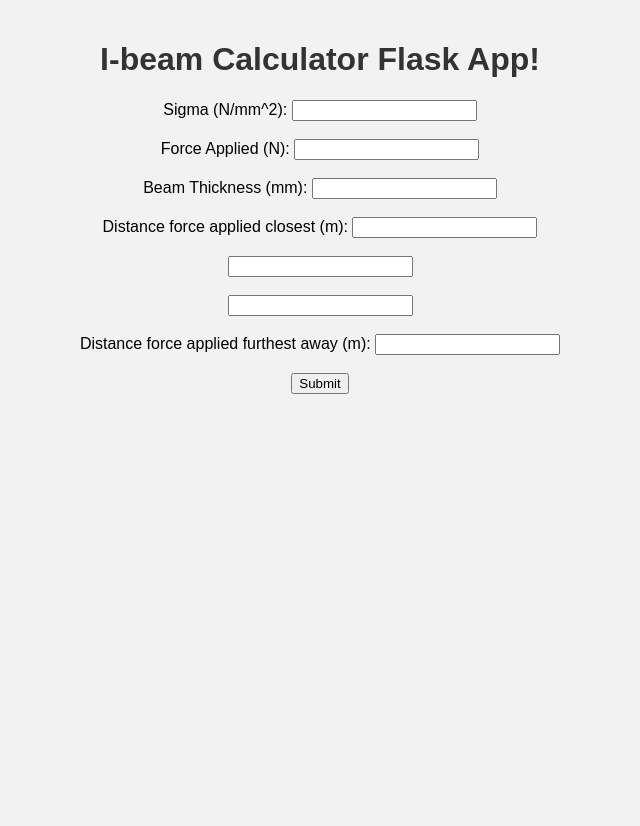
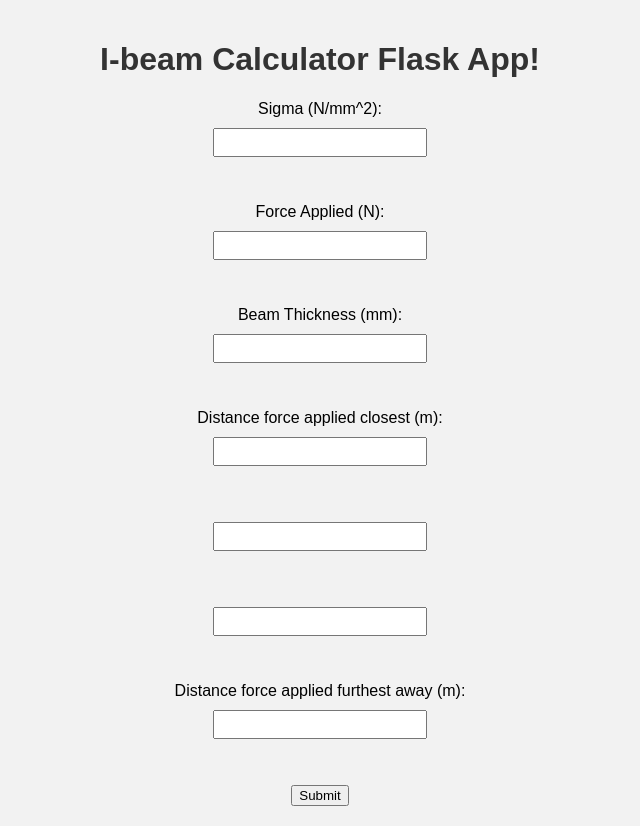
Before and after one commit to Alex-Jarosz-1996/ibeam_calculator_flaskapp, a Flask app: page / in a window 1280 px wide. Shown: the whole page, without its empty margins (320-960 px from the left). Before the commit the page ends 394 px from the top, so only its background shows below. Run offline with Flask 3, Linux system fonts and the light colour scheme.

Commit message:
updated css file with form, label and text input structure

```diff
--- a/static/styles.css
+++ b/static/styles.css
@@ -13,3 +13,21 @@ h1 {
 p {
     color: #666;
 }
+
+form {
+    display: flex;
+    flex-direction: column;
+    align-items: center;
+}
+
+label {
+    display: block;
+    margin-bottom: 10px;
+    text-align: left;
+}
+
+input[type="text"] {
+    width: 200px;
+    padding: 5px;
+    margin-bottom: 10px;
+}
```
